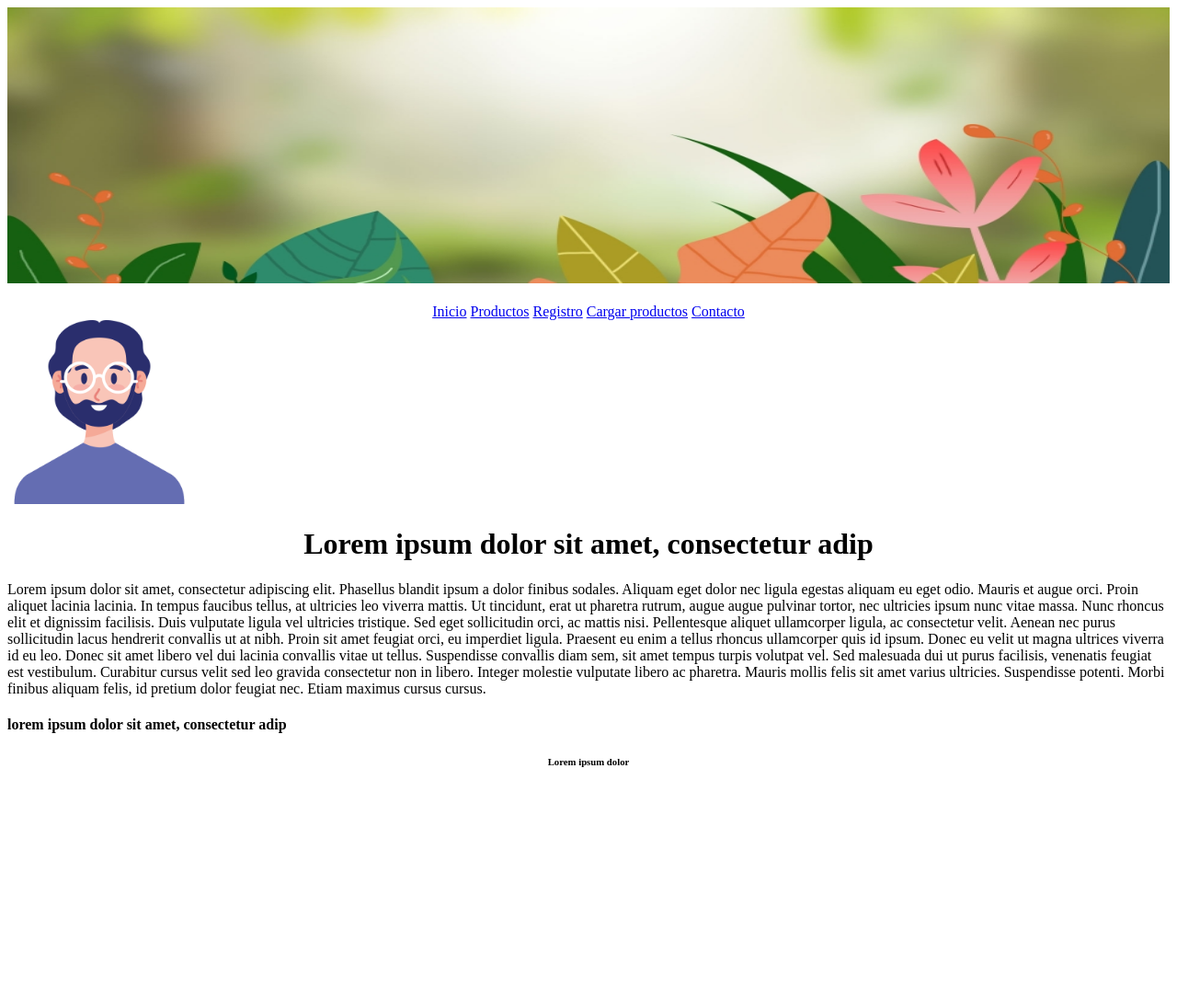
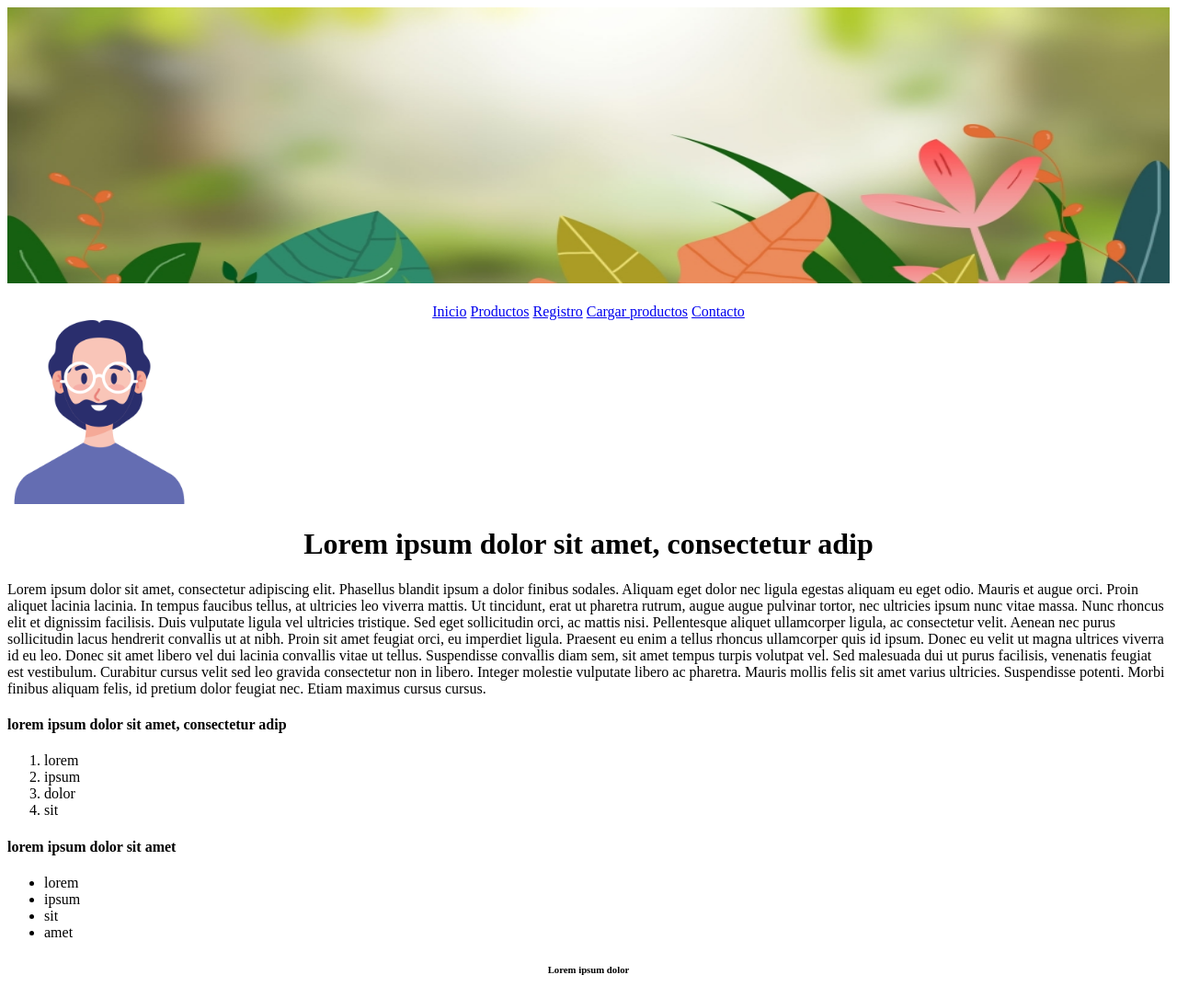
Before and after one commit to maxiducoli/tp1_html_ba_school, a plain HTML site: page about.html in a window 1280 px wide. Shown: the whole page at 92% size. Before the commit the page ends 859 px from the top, so only its background shows below. Drawn offline with Linux system fonts and the light colour scheme.

Commit message:
EDITADO POR MI

```diff
--- a/about.html
+++ b/about.html
@@ -29,8 +29,26 @@
 
     Proin sit amet feugiat orci, eu imperdiet ligula. Praesent eu enim a tellus rhoncus ullamcorper quis id ipsum. Donec eu velit ut magna ultrices viverra id eu leo. Donec sit amet libero vel dui lacinia convallis vitae ut tellus. Suspendisse convallis diam sem, sit amet tempus turpis volutpat vel. Sed malesuada dui ut purus facilisis, venenatis feugiat est vestibulum. Curabitur cursus velit sed leo gravida consectetur non in libero. Integer molestie vulputate libero ac pharetra. Mauris mollis felis sit amet varius ultricies. Suspendisse potenti. Morbi finibus aliquam felis, id pretium dolor feugiat nec. Etiam maximus cursus cursus.</p>
 
-<h4>lorem ipsum dolor sit amet, consectetur adip</h4>
+<div>
+    <h4>lorem ipsum dolor sit amet, consectetur adip</h4>
 
+    <ol style="text-align:left">
+    <li>lorem</li>
+    <li>ipsum</li>
+    <li>dolor</li>
+    <li>sit</li>
+    <ol>
+
+</div>
+<div>
+    <h4 style="text-align:left" >lorem ipsum dolor sit amet</h4>
+    <ul>
+        <li>lorem</li>
+        <li>ipsum</li>
+        <li>sit</li>
+        <li>amet</li>
+    </ul>
+</div>
 </body>
 <footer>
     <h6 style="text-align:center"> Lorem ipsum dolor</h6>
```
Also changed, not shown: products.html (+17 -17 lines).
